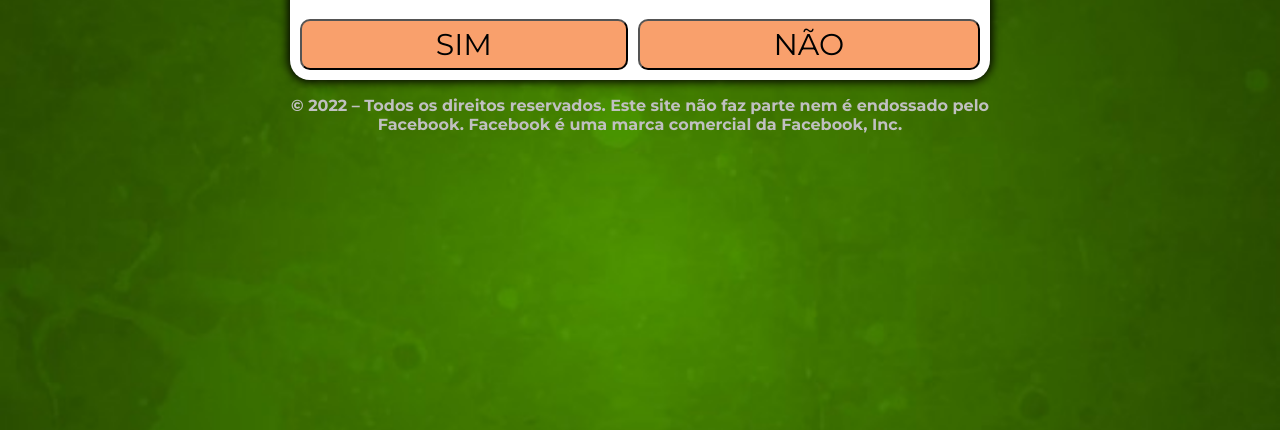
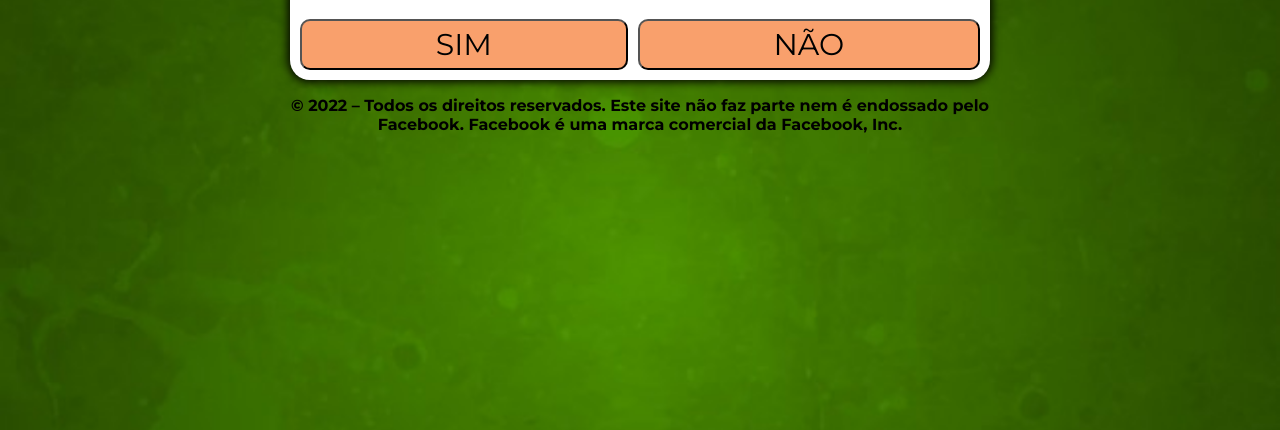
Before and after one commit to lucasvale1000/zerobarrigapro.online, a plain HTML site: page quiz/index.html in a window 1280 px wide. Shown: the part 370-800 px from the top of the page. Drawn offline with Linux system fonts and the light colour scheme.

Commit message:
Add files via upload

```diff
--- a/quiz/index.html
+++ b/quiz/index.html
@@ -117,7 +117,7 @@
 <div class="answer"><button class="btn" onclick="redirect()">SIM</button><button class="btn" onclick="redirect()">N&Atilde;O</button></div>
 </div>
 </div>
-<p style="text-align: center; font-weight: bold;"><span style="color:#C0C0C0;">&copy; 2022 &ndash; Todos os direitos reservados. Este site n&atilde;o faz parte nem &eacute; endossado pelo Facebook. Facebook &eacute; uma marca comercial da Facebook, Inc.</span></p>
+<p style="text-align: center; font-weight: bold;"><span style="color: black;">&copy; 2022 &ndash; Todos os direitos reservados. Este site n&atilde;o faz parte nem &eacute; endossado pelo Facebook. Facebook &eacute; uma marca comercial da Facebook, Inc.</span></p>
 </div>
 <p></p>
 <script>
```
